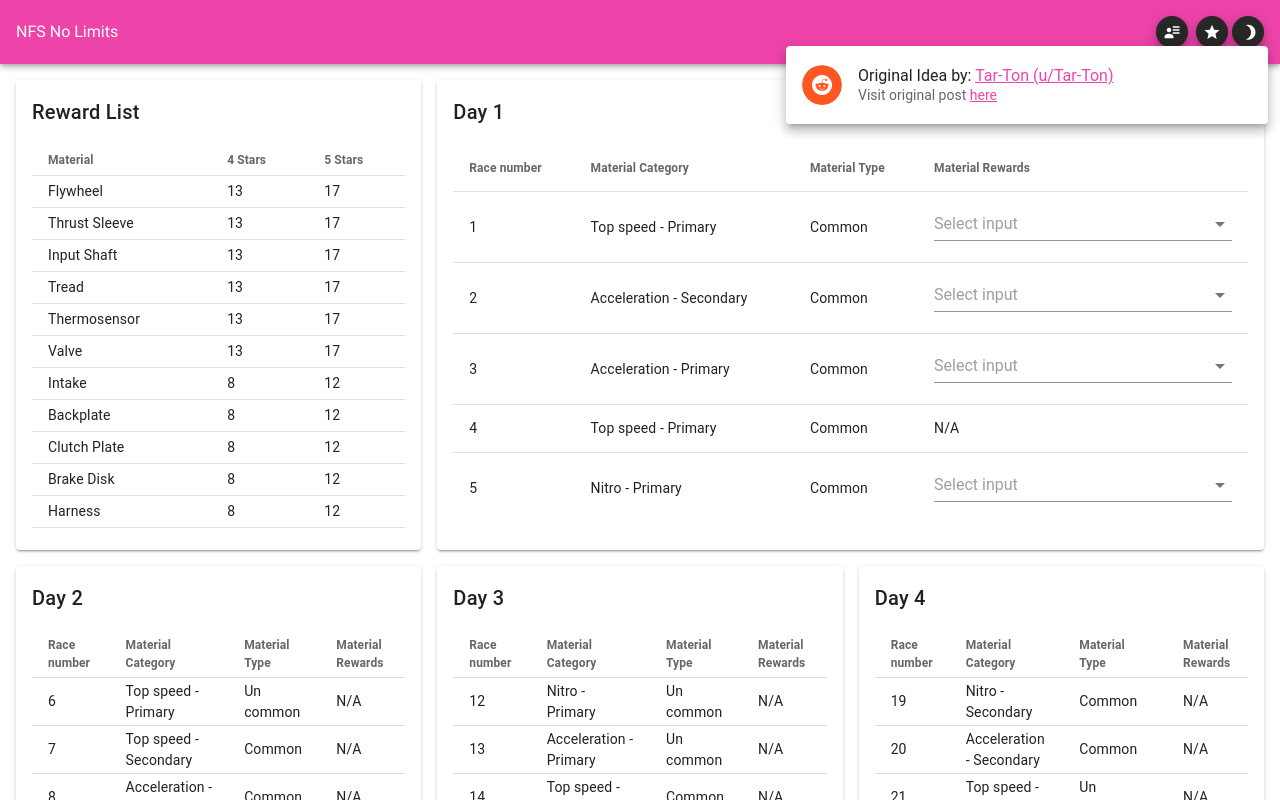
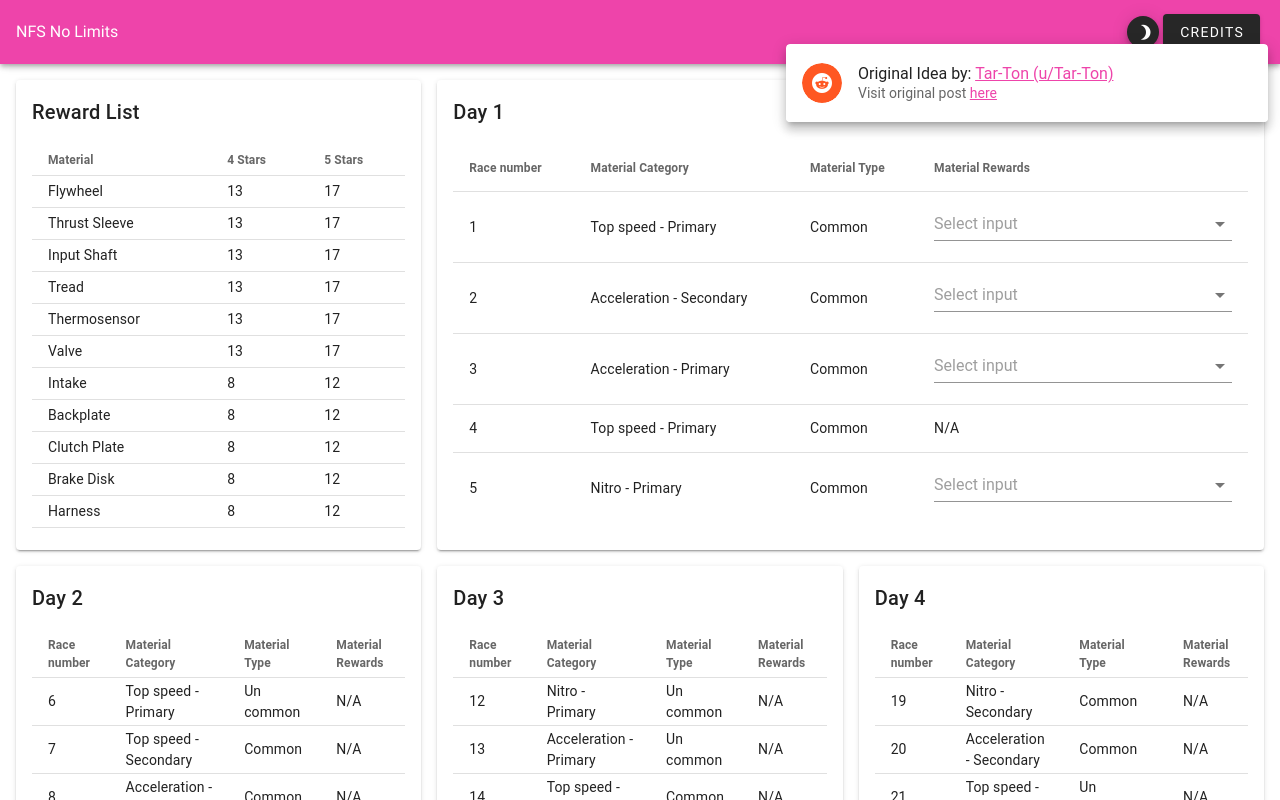
Before and after one commit to kgoel085/NoLimitSERewardlistGenerator, a Vue app: page / in a window 1280 px wide. Shown: the top 800 px of the page. Built offline with nearby package versions, Linux system fonts and the light colour scheme; a small style sheet from the web is missing.

Commit message:
Layout changes

```diff
--- a/src/components/Nav.vue
+++ b/src/components/Nav.vue
@@ -10,22 +10,26 @@
       </div>
 
       <v-spacer></v-spacer>
-      <v-btn fab x-small class="mx-1">
-        <v-icon>mdi-account-details</v-icon>
-      </v-btn>
-
+      <v-tooltip bottom>
+        <template v-slot:activator="{ on, attrs }">
+          <v-btn fab x-small @click="setDarkModeVal = !setDarkModeVal" v-bind="attrs" v-on="on">
+            <v-icon :dark="!setDarkModeVal">mdi-{{ (!setDarkModeVal) ? 'white-balance-sunny' : 'moon-waxing-crescent' }}</v-icon>
+          </v-btn>
+        </template>
+        <span>Switch theme</span>
+      </v-tooltip>
       <v-menu
         v-model="showCreditModel"
-        :close-on-content-click="false"
         :nudge-width="200"
         :nudge-bottom="30"
         bottom
         open-on-hover
         offset-x
       >
-        <template v-slot:activator="{ on, attrs }">
-          <v-btn fab x-small class="mx-1" v-on="on" v-bind="attrs">
-            <v-icon>mdi-star</v-icon>
+        <template v-slot:activator="{ on }">
+          <v-btn class="mx-1" v-on="on">
+            Credits
+            <!-- <v-icon>mdi-star</v-icon> -->
           </v-btn>
         </template>
         <v-list nav rounded avatar>
@@ -40,14 +44,6 @@
           </v-list-item>
         </v-list>
       </v-menu>
-      <v-tooltip bottom>
-        <template v-slot:activator="{ on, attrs }">
-          <v-btn fab x-small @click="setDarkModeVal = !setDarkModeVal" v-bind="attrs" v-on="on">
-            <v-icon :dark="!setDarkModeVal">mdi-{{ (!setDarkModeVal) ? 'white-balance-sunny' : 'moon-waxing-crescent' }}</v-icon>
-          </v-btn>
-        </template>
-        <span>Switch theme</span>
-      </v-tooltip>
     </v-app-bar>
 </template>
 
```
